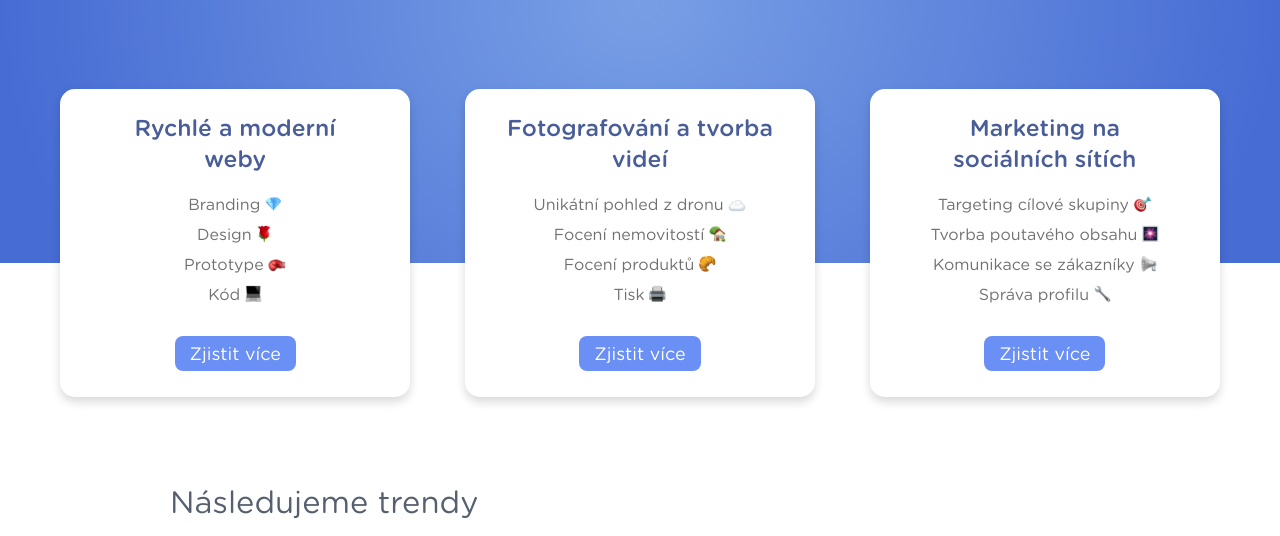
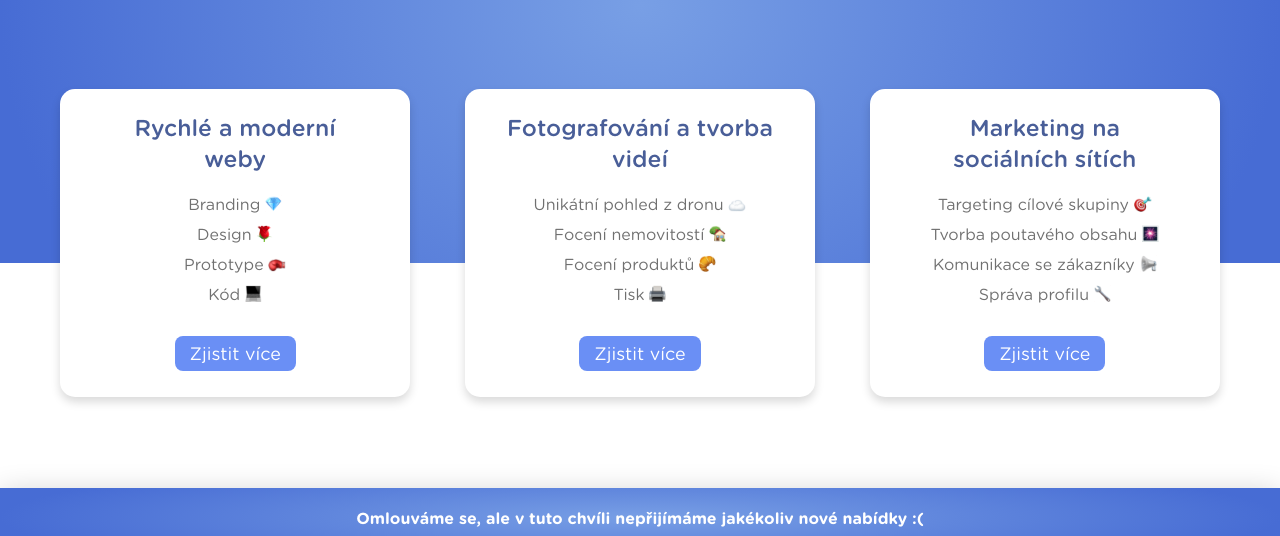
Before and after one commit to StyvekDrtic/arken, a plain HTML site: page index.html in a window 1280 px wide. Shown: the part 253-789 px from the top of the page. Drawn offline with nearby package versions, Linux system fonts and the light colour scheme.

Commit message:
banner pryc

```diff
--- a/assets/css/master.css
+++ b/assets/css/master.css
@@ -65,6 +65,35 @@ body {
   max-height: 17px;
   display: inline-block;
   vertical-align: -5%;
+}
+
+/*****************************************
+
+banner pryc
+
+*****************************************/
+
+.bannerPryc {
+  width: 100%;
+  position: fixed;
+  bottom: 0;
+  right: 0;
+  z-index: 1000000;
+  background: radial-gradient(50% 100%, #789FE5 0%, #476CD4 100%);;
+  -webkit-box-shadow: 0 5px 30px 0 rgba(0,0,0,0.2);
+  box-shadow: 0 5px 30px 0 rgba(0,0,0,0.2);
+}
+
+.bannerPryc p {
+  text-align: center;
+  color: #fff;
+  font-family: bold;
+  display: block;
+  width: calc(100% - 60px);
+  margin: 0 auto;
+  margin-top: 20px;
+  padding-bottom: 17px;
+  line-height: 22px;
 }
 
 /*****************************************
--- a/assets/js/app.js
+++ b/assets/js/app.js
@@ -1,3 +1,6 @@
+var bannerPryc = '<div class="bannerPryc"><p>Omlouváme se, ale v tuto chvíli nepřijímáme jakékoliv nové nabídky :(</p></div>';
+$("body").append(bannerPryc);
+
 $(".otevritMenu").click(function() {
   $(".mobilniMenu").css("display", "block");
   $("section").css("-webkit-filter", "blur(3px)");
```
